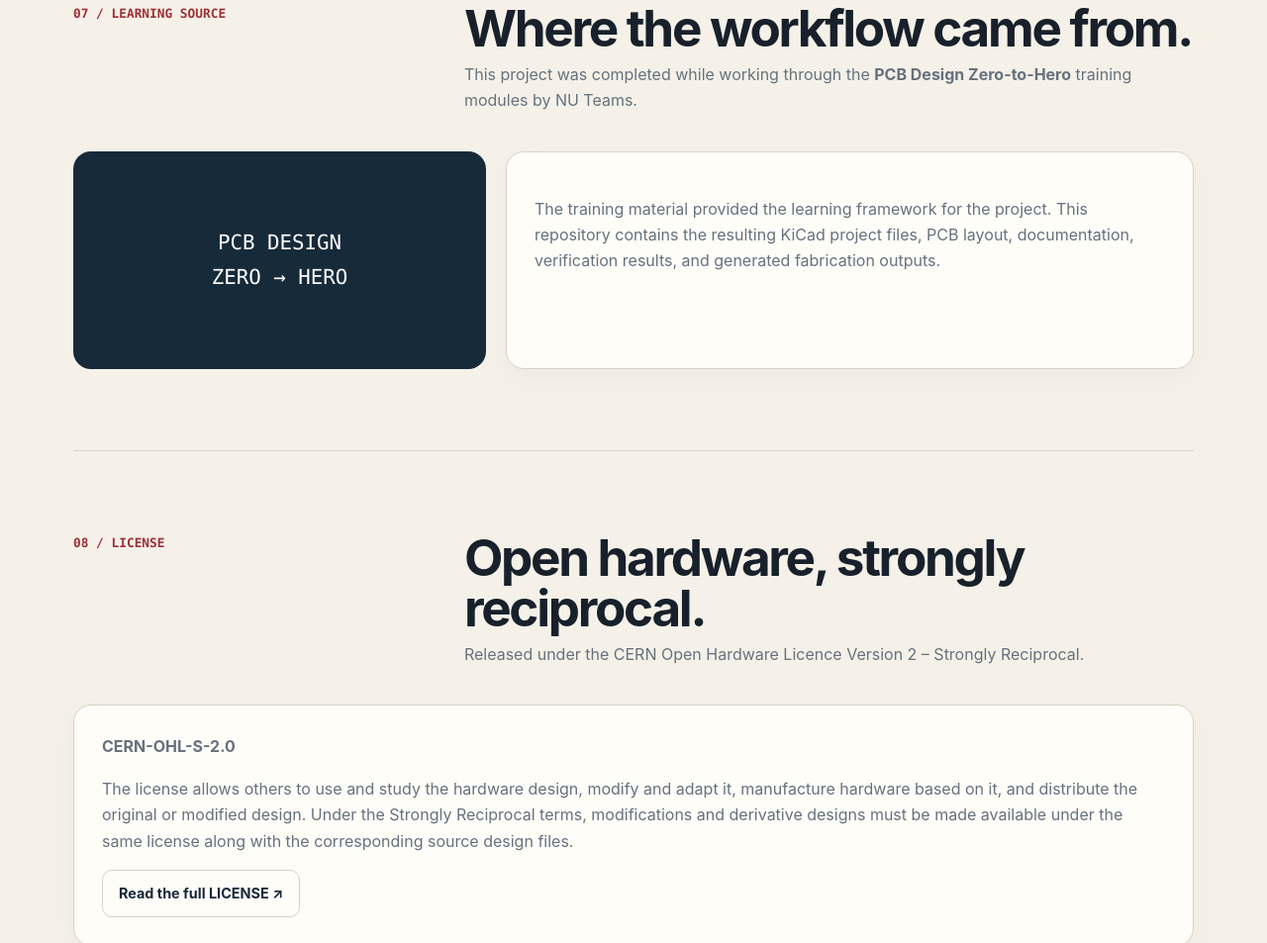
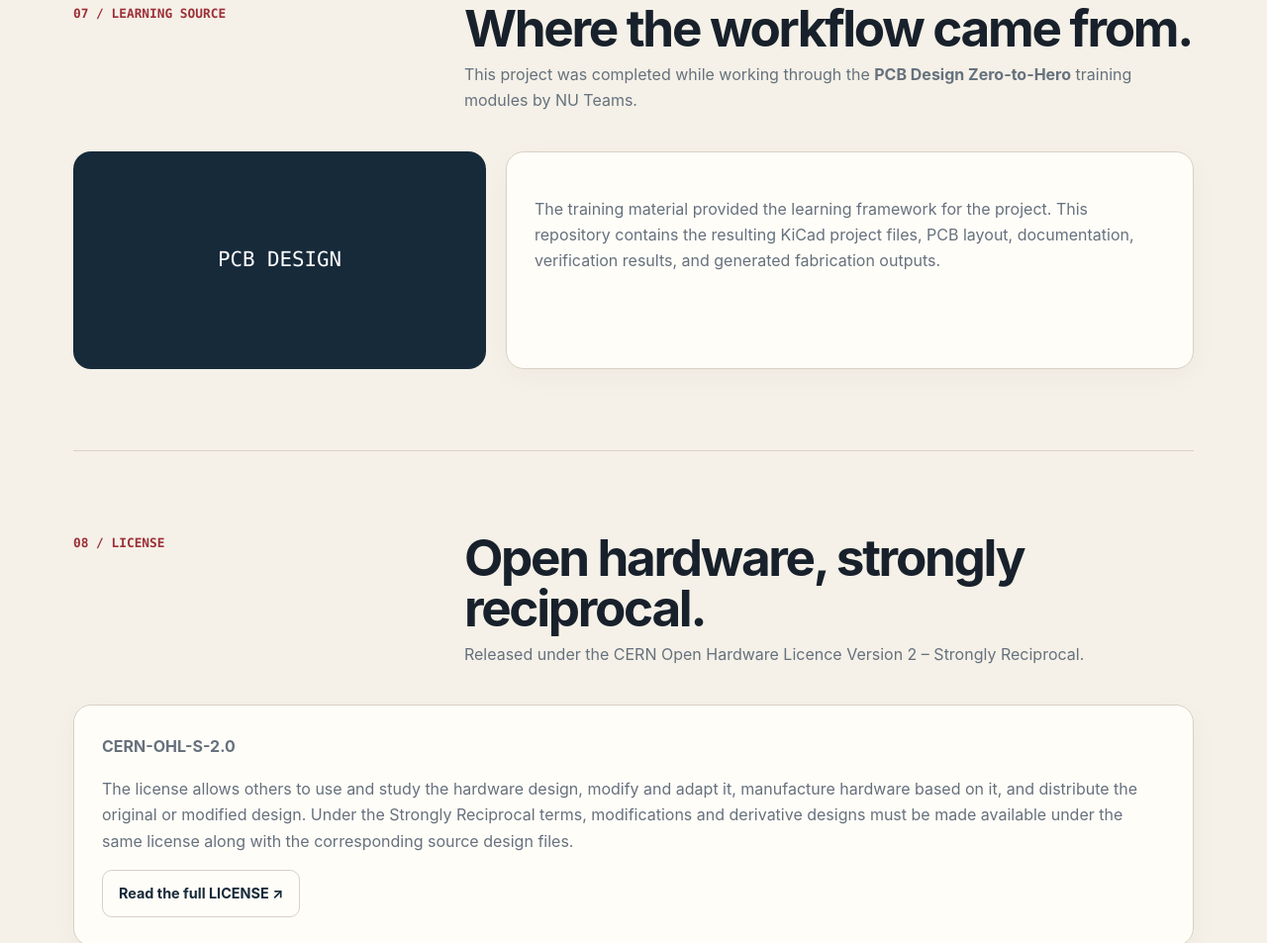
Before and after one commit to shlok-ac/Servo-Controller-555, a plain HTML site: page index.html in a window 1280 px wide. Shown: the part 5710-6663 px from the top of the page at 99% size. Drawn offline with Linux system fonts and the light colour scheme.

Commit message:
Remove 'ZERO → HERO' from learning-mark section
Removed the 'ZERO → HERO' text from the learning-mark div.

```diff
--- a/index.html
+++ b/index.html
@@ -927,7 +927,7 @@ cd Servo-Controller-555</pre>
         </div>
 
         <div class="learning">
-          <div class="learning-mark">PCB DESIGN<br>ZERO → HERO</div>
+          <div class="learning-mark">PCB DESIGN<br> </div>
           <div class="panel">
             <p>
               The training material provided the learning framework for the project.
```
